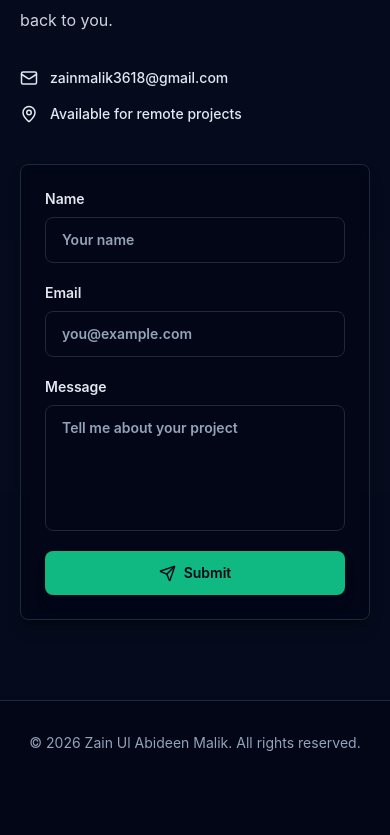
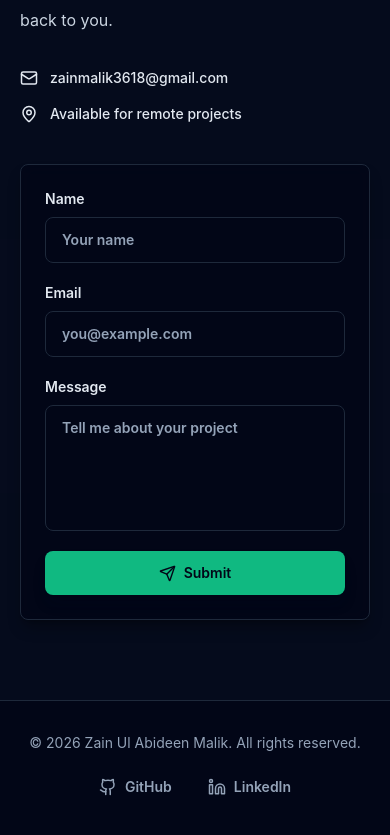
Before and after one commit to Zainmalik3618/my-Portfolio, a React (Vite) app: page / in a window 390 px wide. Shown: the part 4842-5677 px from the top of the page. Before the commit the page ends 5627 px from the top, so only its background shows below. Built offline with nearby package versions, Linux system fonts and the light colour scheme.

Commit message:
UI controls updated for mobile and desktop.

```diff
--- a/src/components/Footer.jsx
+++ b/src/components/Footer.jsx
@@ -1,8 +1,34 @@
+import { Github, Linkedin } from 'lucide-react';
+
 function Footer() {
   return (
     <footer className="border-t border-slate-200 bg-slate-50 py-8 dark:border-slate-800 dark:bg-slate-950">
-      <div className="section-container text-center text-sm text-slate-600 dark:text-slate-400">
-        &copy; 2026 Zain Ul Abideen Malik. All rights reserved.
+      <div className="section-container flex flex-col items-center justify-between gap-4 text-center text-sm text-slate-600 dark:text-slate-400 sm:flex-row sm:text-left">
+        <p>&copy; 2026 Zain Ul Abideen Malik. All rights reserved.</p>
+
+        <div className="flex items-center gap-3">
+          <a
+            href="https://github.com/Zainmalik3618"
+            target="_blank"
+            rel="noreferrer"
+            className="inline-flex items-center gap-2 rounded-lg px-3 py-2 font-semibold transition-colors hover:bg-slate-200 hover:text-slate-950 focus-visible:outline-none focus-visible:ring-2 focus-visible:ring-emerald-500 dark:hover:bg-slate-800 dark:hover:text-white"
+            aria-label="Visit Zain Malik's GitHub profile"
+          >
+            <Github size={18} aria-hidden="true" />
+            GitHub
+          </a>
+
+          <a
+            href="https://www.linkedin.com/in/zainmalik3618/"
+            target="_blank"
+            rel="noreferrer"
+            className="inline-flex items-center gap-2 rounded-lg px-3 py-2 font-semibold transition-colors hover:bg-slate-200 hover:text-slate-950 focus-visible:outline-none focus-visible:ring-2 focus-visible:ring-emerald-500 dark:hover:bg-slate-800 dark:hover:text-white"
+            aria-label="Visit Zain Malik's LinkedIn profile"
+          >
+            <Linkedin size={18} aria-hidden="true" />
+            LinkedIn
+          </a>
+        </div>
       </div>
     </footer>
   );
```
